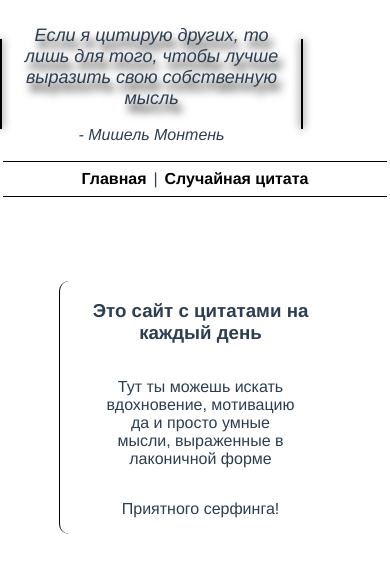
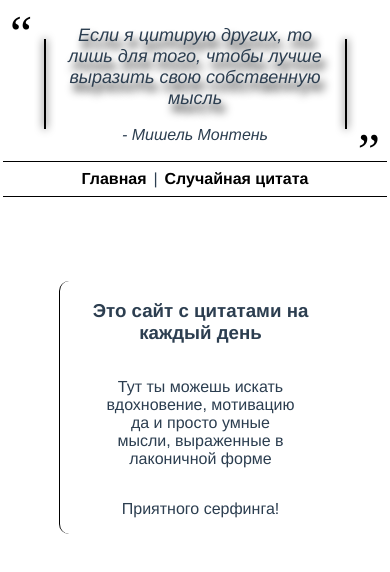
Before and after one commit to beautiful-cookie/cite-for-every-day, a Vue app: page / in a window 390 px wide. Shown: the top 572 px of the page. Built offline with nearby package versions, Linux system fonts and the light colour scheme.

Commit message:
Header bug fix

```diff
--- a/src/components/Header.vue
+++ b/src/components/Header.vue
@@ -40,6 +40,9 @@
 
 .title-quotes
 {
+  display: flex;
+  justify-content: center;
+  align-items: center;
   width: 70vh;
   position: relative;
 }
@@ -150,4 +153,60 @@
     color: white;
     text-shadow: 0 0 1px white;
   }
+
+
+  @media screen and (max-width: 1000px) {
+    .title-quotes::before
+    {
+      left: -30px;
+    }
+    .title-quotes::after
+    {
+      right: -30px;
+    }
+  }
+
+  @media screen and (max-width: 860px) {
+    .title-quotes::before
+    {
+      left: 10px;
+    }
+    .title-quotes::after
+    {
+      right: 10px;
+    }
+  }
+
+  @media screen and (max-width: 600px) {
+    .title-quotes::before
+    {
+      left: 20px;
+    }
+    .title-quotes::after
+    {
+      right: 20px;
+    }
+  }
+
+    @media screen and (max-width: 540px) {
+    .title-quotes::before
+    {
+      left: 0;
+    }
+    .title-quotes::after
+    {
+      right: 0;
+    }
+  }
+
+  @media screen and (max-width: 480px) {
+    .title-quotes::before
+    {
+      left: 10px;
+    }
+    .title-quotes::after
+    {
+      right: 10px;
+    }
+  }
 </style>
```
